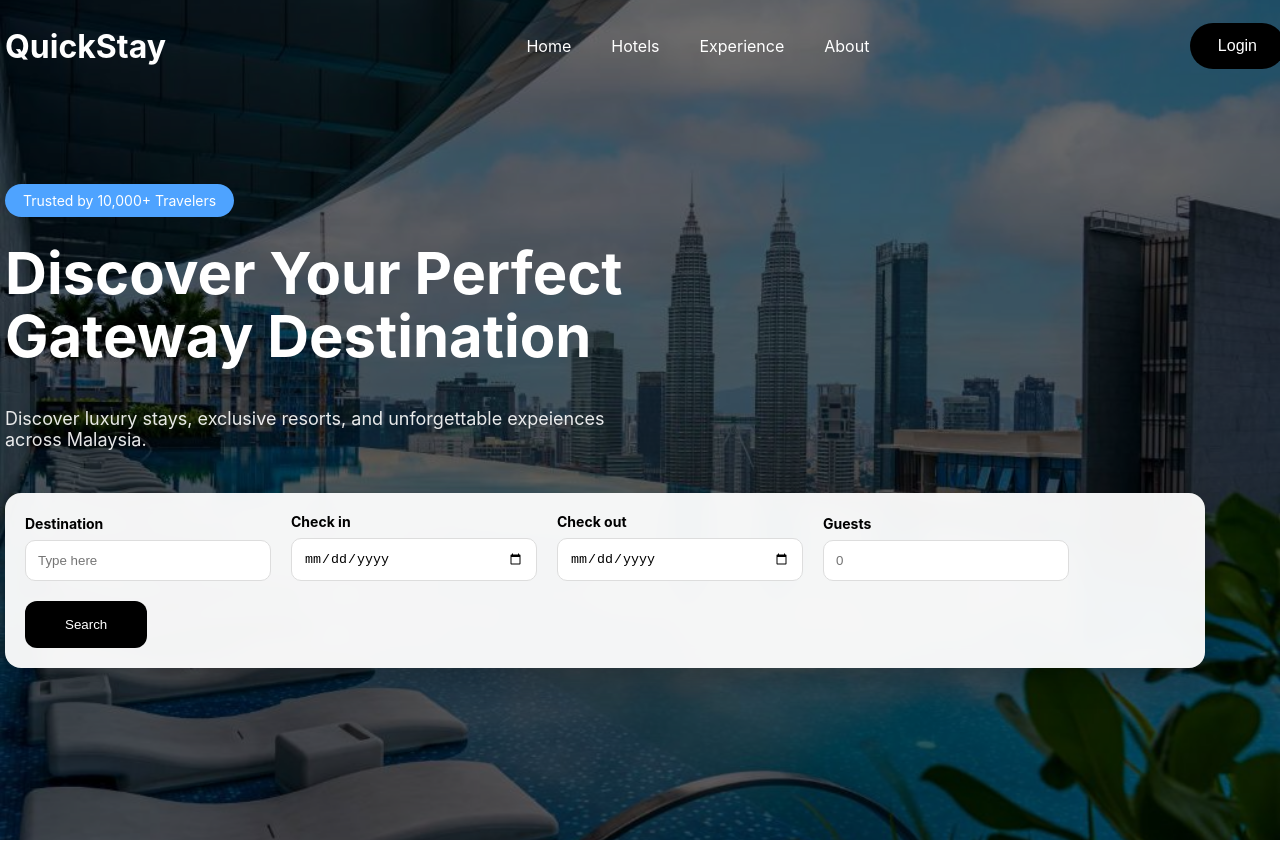
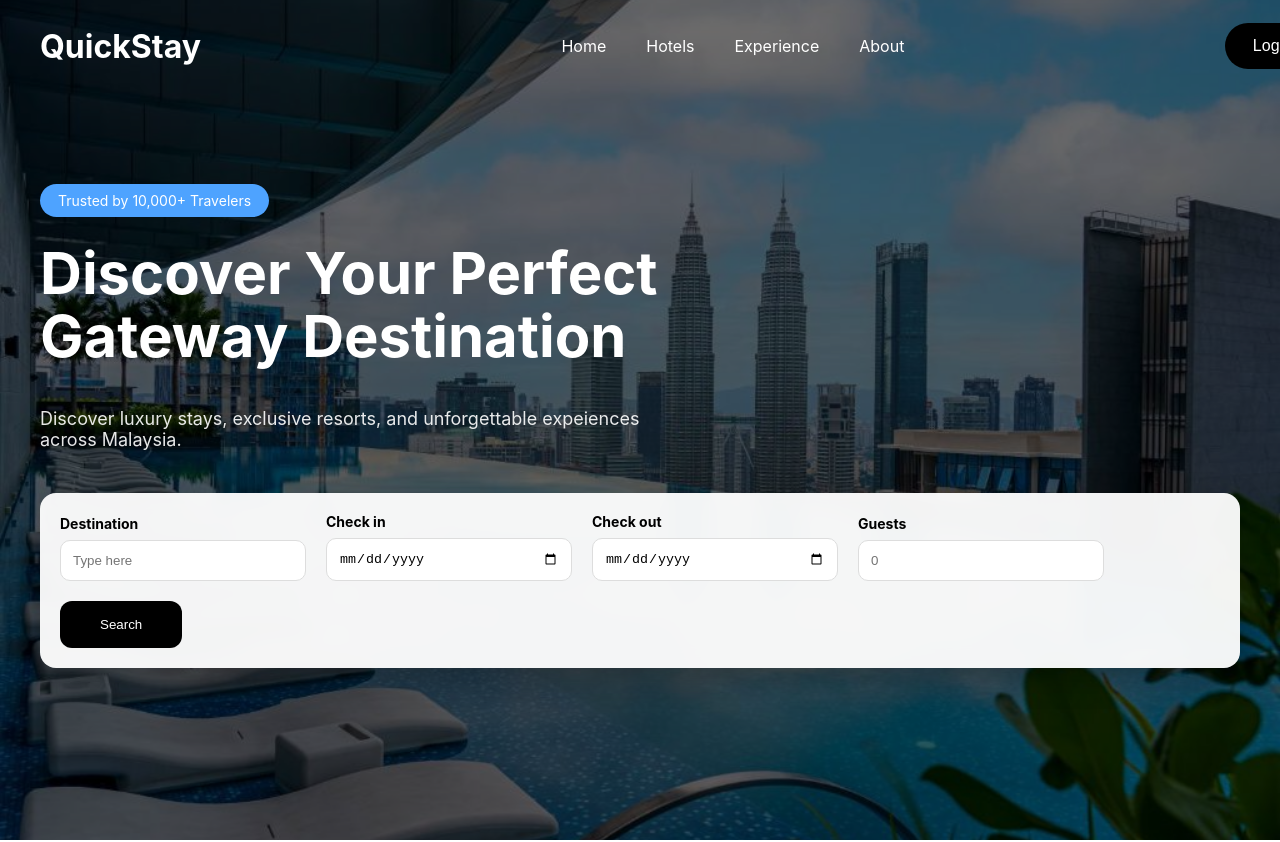
Before and after one commit to Karthik1597/hotel-booking-app, a React (Create React App) app in the folder frontend/: page / in a window 1280 px wide. Shown: the top 842 px of the page. Built offline with nearby package versions, Linux system fonts and the light colour scheme.

Commit message:
fix issue

```diff
--- a/frontend/src/styles/home.css
+++ b/frontend/src/styles/home.css
@@ -19,7 +19,7 @@ body {
   width: 100%;
   min-height: 100vh;
   background: rgba(0, 0, 0, 0.55);
-  padding: 20px 5px;
+  padding: 20px 40px;
   display: flex;
   flex-direction: column;
 }
```
